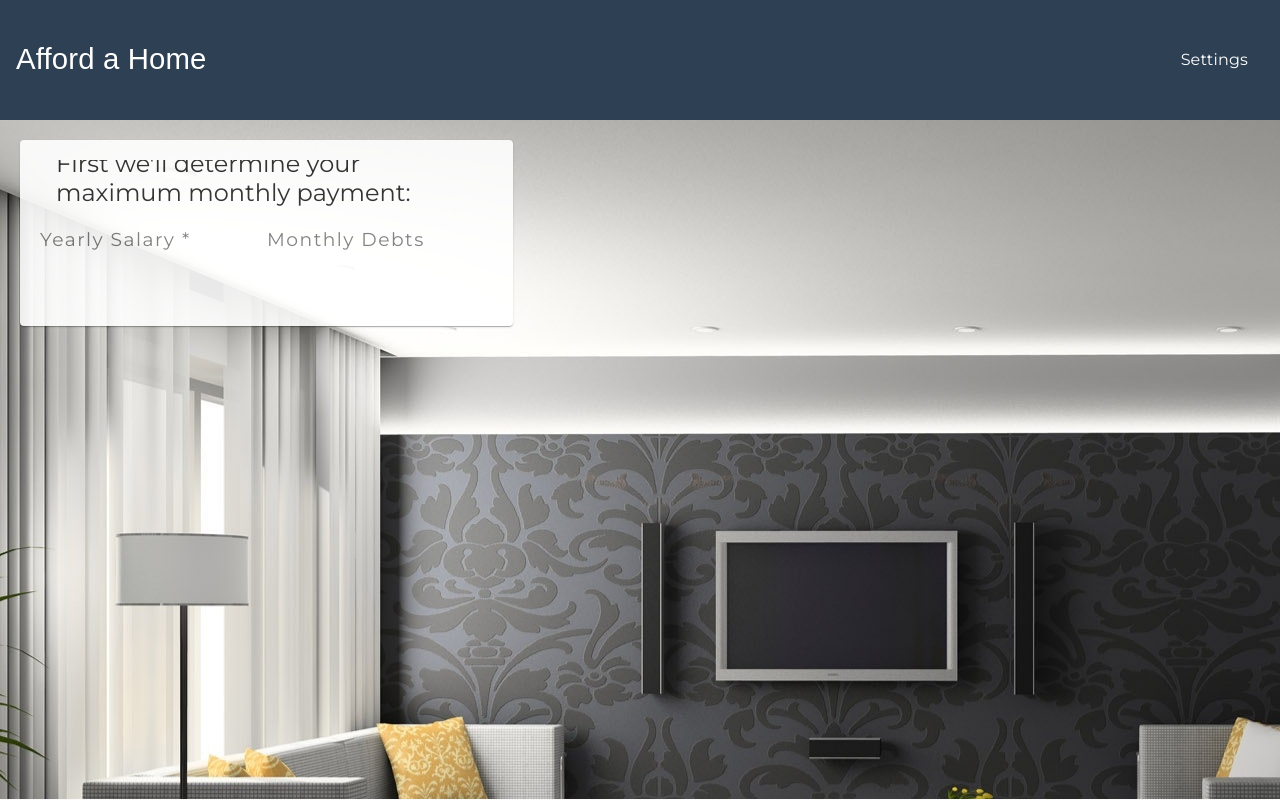
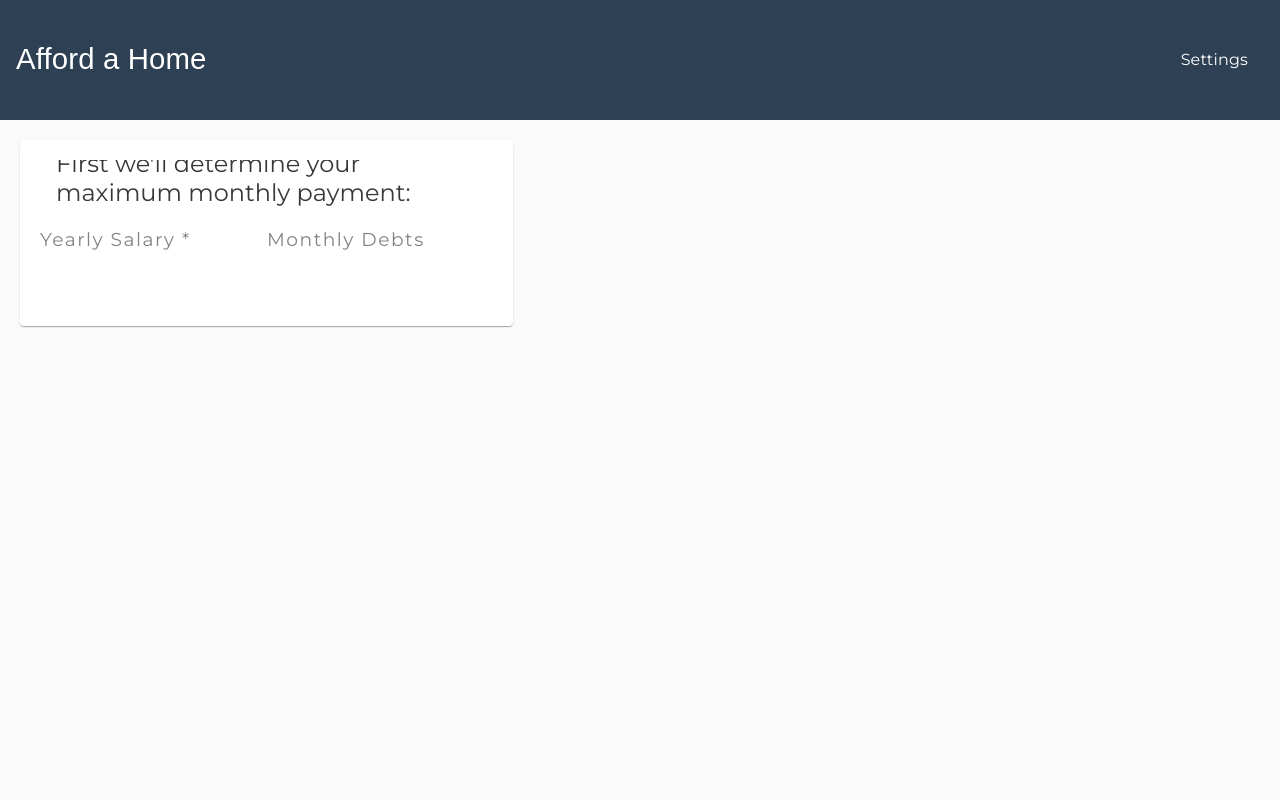
Before and after one commit to carsonsturtevant/afford-a-home, an Angular app: page /budgeter in a window 1280 px wide. Built offline with nearby package versions, Linux system fonts and the light colour scheme; a web font is replaced by a local one.

Commit message:
change background color

```diff
--- a/src/app/budgeter/budgeter.component.scss
+++ b/src/app/budgeter/budgeter.component.scss
@@ -1,5 +1,5 @@
 .container {
-    background-image: url("../../assets/house-background.jpg");
+    //background-image: url("../../assets/house-background.jpg");
     //opacity: .5;
 }
 
--- a/src/generated-theme.scss
+++ b/src/generated-theme.scss
@@ -84,7 +84,7 @@ $mat-dark-theme-foreground: (
 
 // Background config
 // Light bg
-$light-background:    #D5D8DC;
+$light-background:    #D6DBDF;
 $light-bg-darker-5:   darken($light-background, 5%);
 $light-bg-darker-10:  darken($light-background, 10%);
 $light-bg-darker-20:  darken($light-background, 20%);
```
